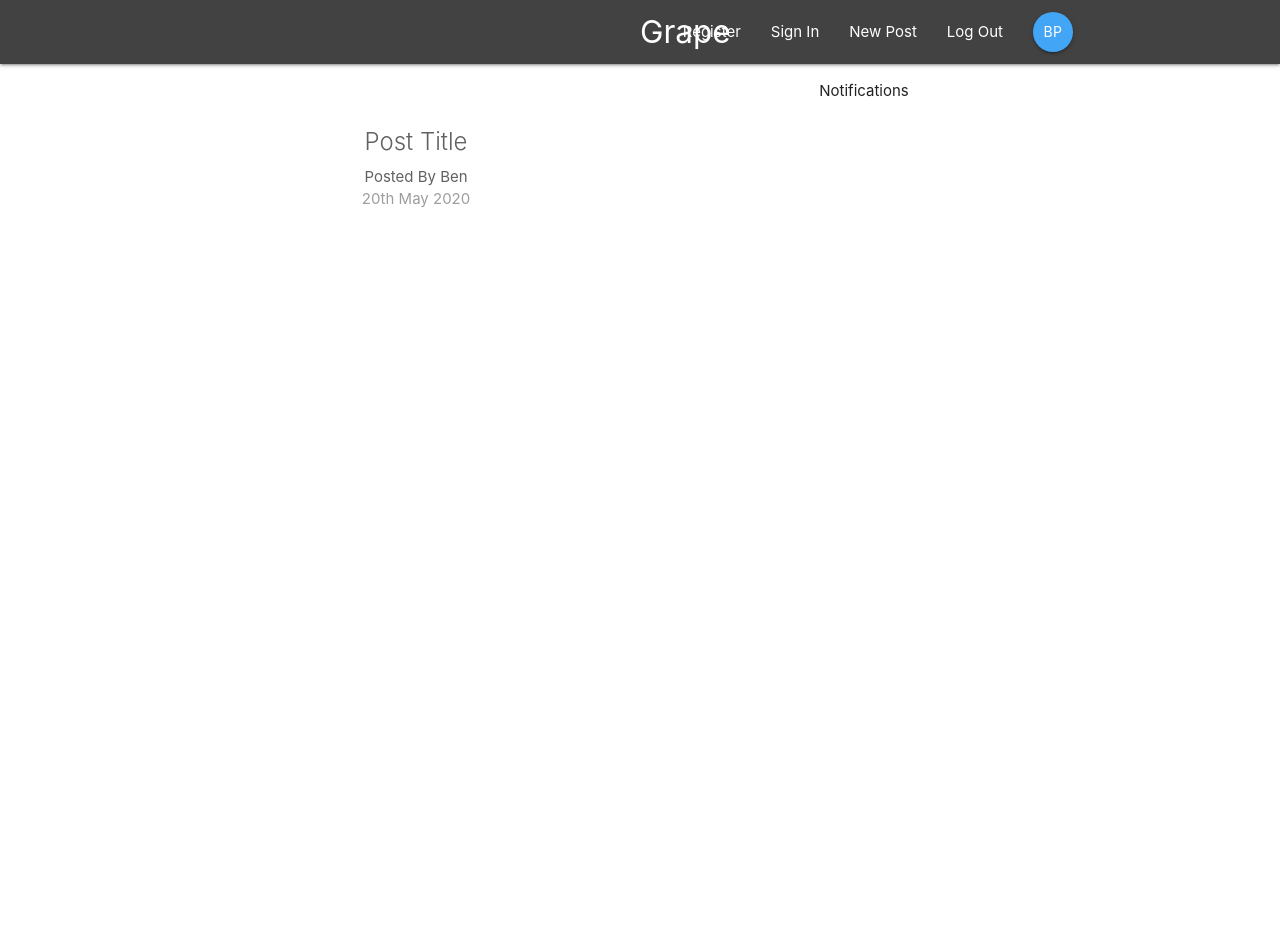
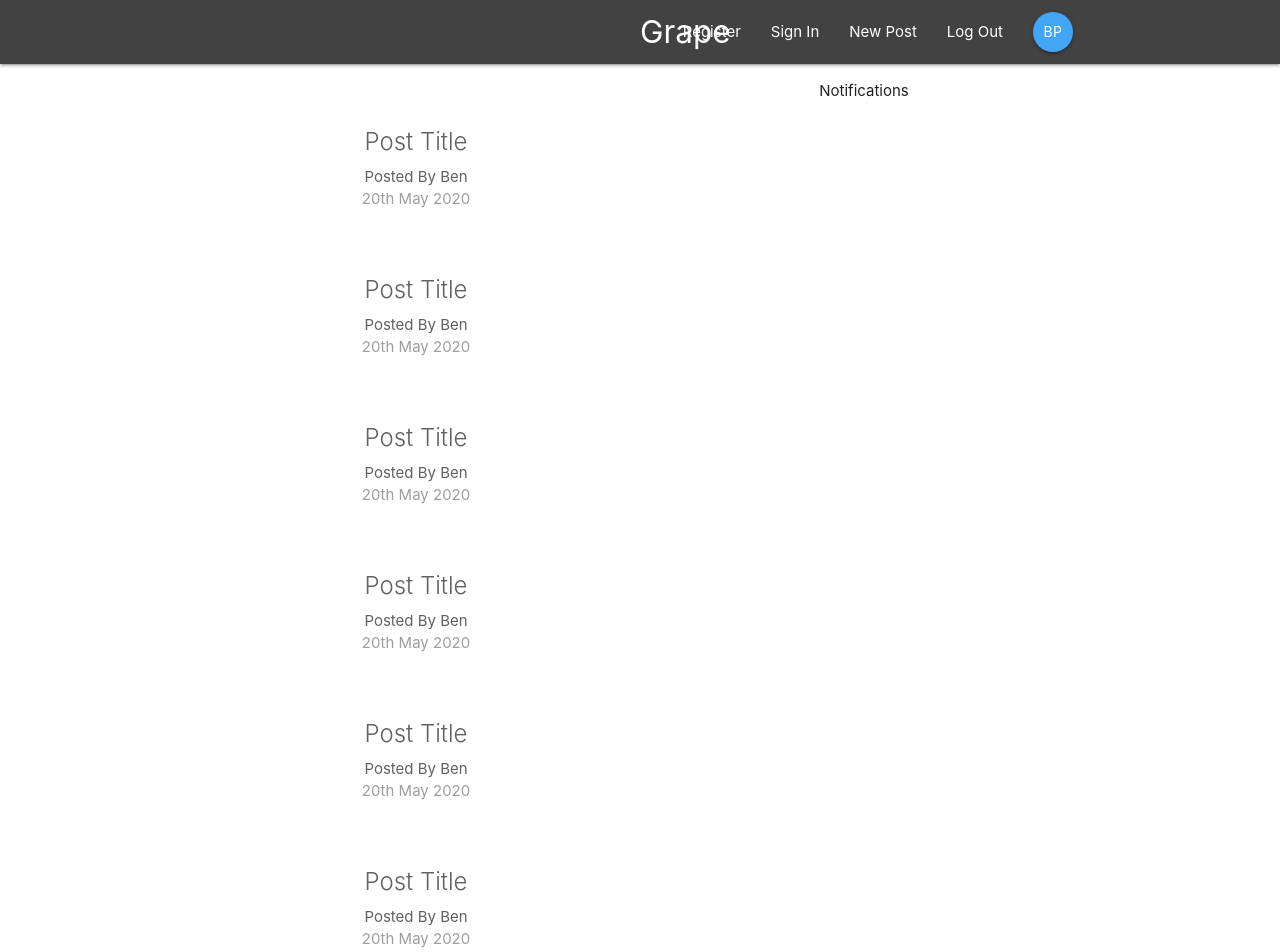
Before and after one commit to bpalmer661/grape, a React (Create React App) app: page / in a window 1280 px wide. Shown: the top 952 px of the page. Before the commit the page ends 800 px from the top, so only its background shows below. Built offline with nearby package versions, Linux system fonts and the light colour scheme.

Commit message:
lesson-6

```diff
--- a/src/components/posts/PostList.js
+++ b/src/components/posts/PostList.js
@@ -1,5 +1,5 @@
 import React from 'react'
-
+import PostSummary from './PostSummary'
 
 const PostList = () => {
 
@@ -7,19 +7,19 @@ const PostList = () => {
 
         <div className="project-list section">
 
+          <PostSummary />
 
-            <div className="card z-depth-0 project-summary">
-            <div className="card-content grey-text text-darken-2">
-   <span className="card-title z-depth-0 project-summary">
-       Post Title
-   </span>
-   <p>Posted By Ben</p>
-   <p className="grey-text">20th May 2020</p>
-</div>
-            </div>
+          <PostSummary />
 
+          <PostSummary />
 
+          <PostSummary />
 
+          <PostSummary />
+
+          <PostSummary />
+
+          <PostSummary />
 
 
 
--- a/src/components/posts/PostSummary.js
+++ b/src/components/posts/PostSummary.js
@@ -0,0 +1,22 @@
+import React from 'react';
+
+
+const PostSummary = () => {
+return (
+
+    <div className="card z-depth-0 project-summary">
+    <div className="card-content grey-text text-darken-2">
+<span className="card-title z-depth-0 project-summary">
+Post Title
+</span>
+<p>Posted By Ben</p>
+<p className="grey-text">20th May 2020</p>
+</div>
+    </div>
+
+
+)
+}
+
+
+export default PostSummary
```
